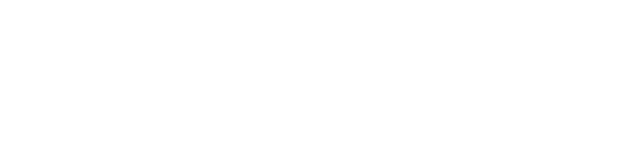
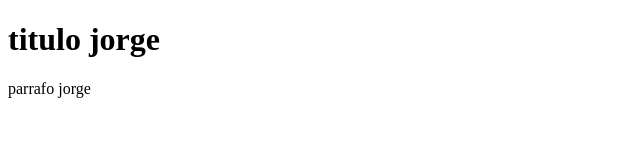
Before and after one commit to LuisGomezTrujillo/tutoriaProsper, a plain HTML site: page index.html in a window 1280 px wide. Shown: the whole page, without its empty margins (0-640 px from the left). Drawn offline with Linux system fonts and the light colour scheme.

Commit message:
modificaciones jorge

```diff
--- a/index.html
+++ b/index.html
@@ -7,6 +7,7 @@
     <title>Document</title>
 </head>
 <body>
-
+    <h1>titulo jorge</h1>
+    <p>parrafo jorge</p>
 </body>
 </html>
```
